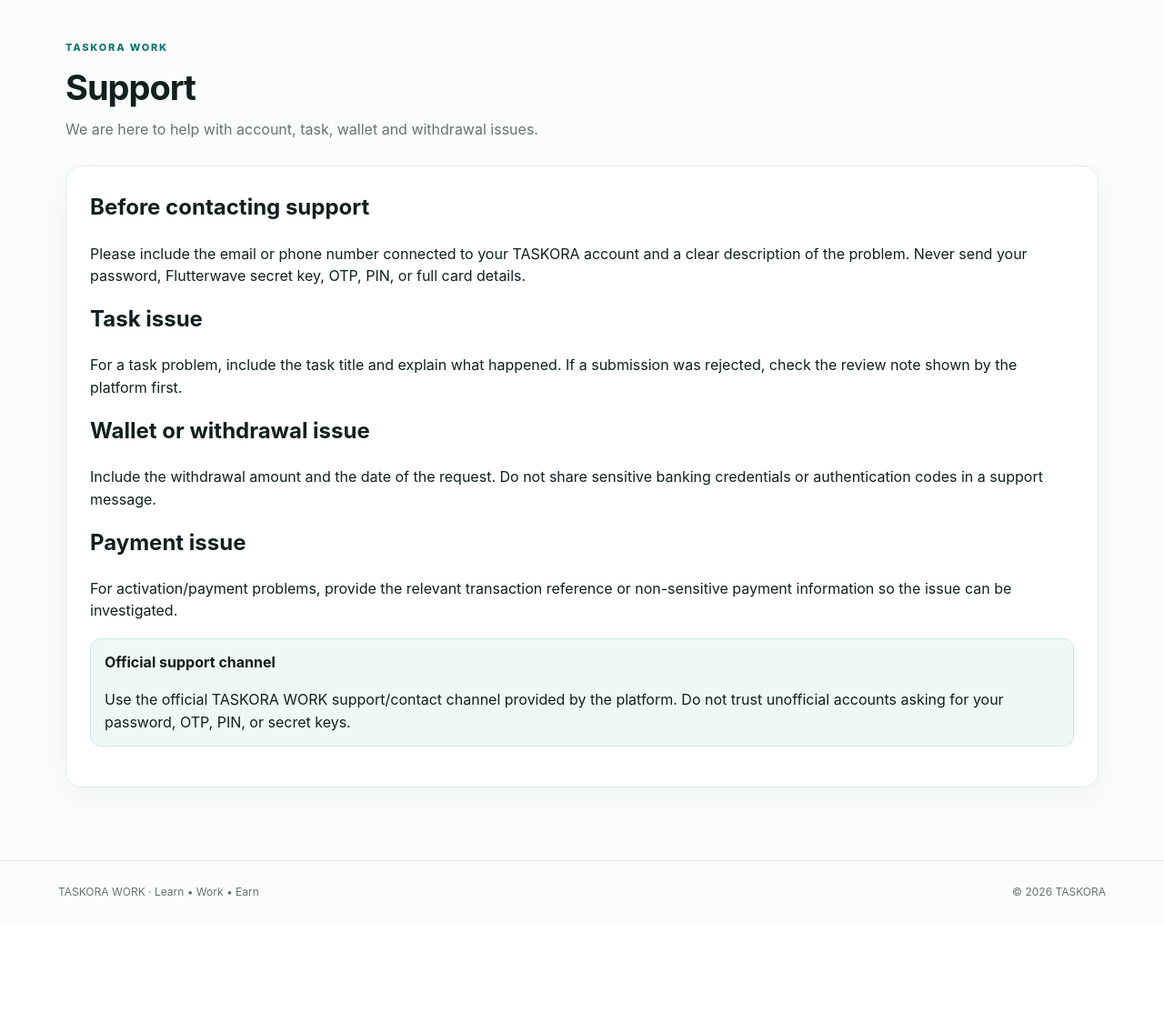
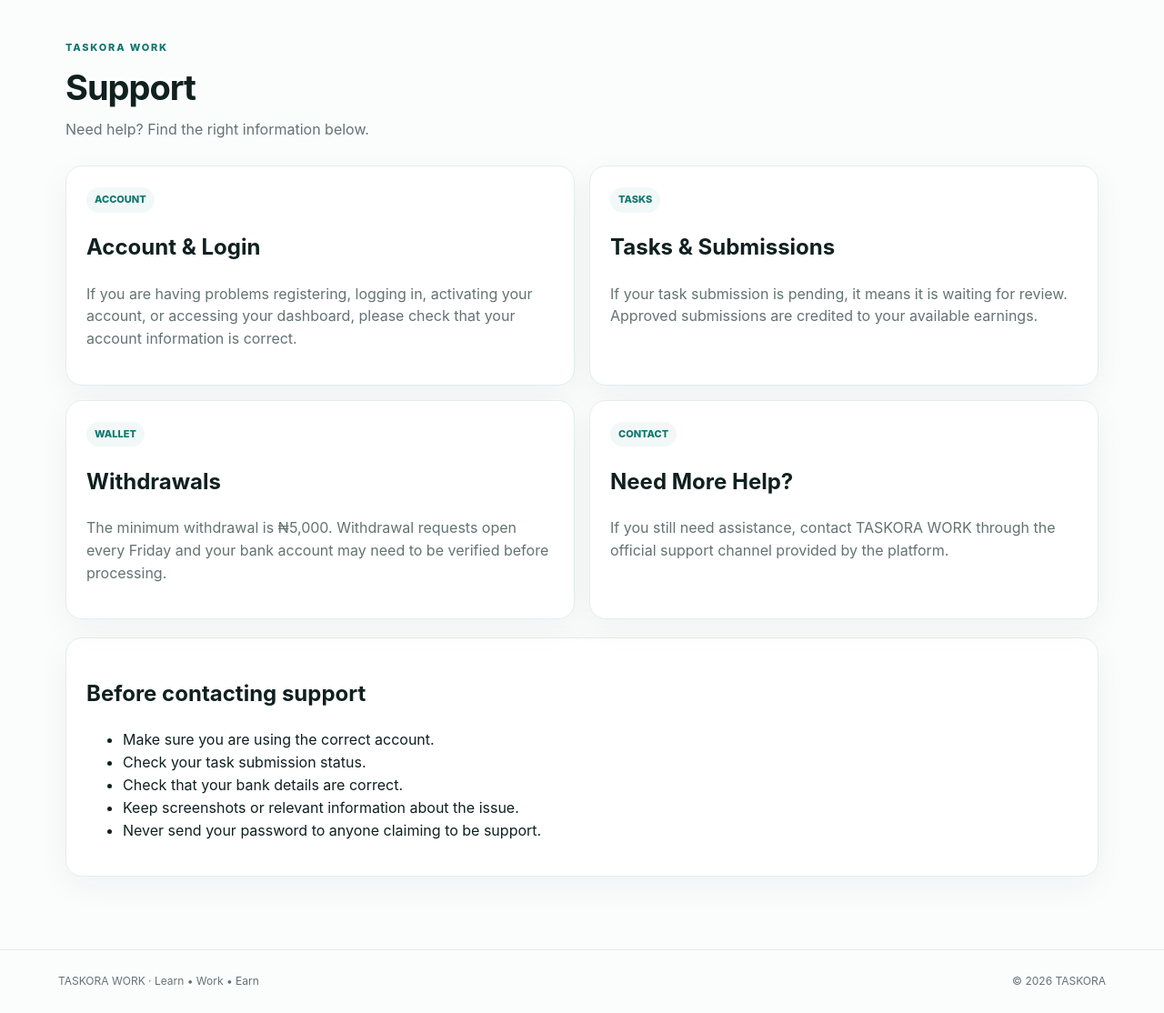
Before and after one commit to ssdplc1-crypto/taskora-work, a Flask app: page /support in a window 1280 px wide. Shown: the part 72-1186 px from the top of the page at 91% size. Before the commit the page ends 1057 px from the top, so only its background shows below. Run offline with Flask 3, Linux system fonts and the light colour scheme; some libraries are stand-ins or nearby versions.

Commit message:
Update support.html

```diff
--- a/templates/support.html
+++ b/templates/support.html
@@ -1,30 +1,70 @@
 {% extends "base.html" %}
+
 {% block title %}Support — TASKORA WORK{% endblock %}
+
 {% block content %}
+
 <div class="page-head">
-  <div>
-    <span class="eyebrow">TASKORA WORK</span>
-    <h1>Support</h1>
-    <p>We are here to help with account, task, wallet and withdrawal issues.</p>
-  </div>
+    <div>
+        <span class="eyebrow">TASKORA WORK</span>
+        <h1>Support</h1>
+        <p>Need help? Find the right information below.</p>
+    </div>
 </div>
 
-<div class="form-card">
-  <h2>Before contacting support</h2>
-  <p>Please include the email or phone number connected to your TASKORA account and a clear description of the problem. Never send your password, Flutterwave secret key, OTP, PIN, or full card details.</p>
+<div class="grid two">
 
-  <h2>Task issue</h2>
-  <p>For a task problem, include the task title and explain what happened. If a submission was rejected, check the review note shown by the platform first.</p>
+    <section class="card">
+        <span class="pill">ACCOUNT</span>
+        <h2>Account & Login</h2>
+        <p>
+            If you are having problems registering, logging in, activating
+            your account, or accessing your dashboard, please check that
+            your account information is correct.
+        </p>
+    </section>
 
-  <h2>Wallet or withdrawal issue</h2>
-  <p>Include the withdrawal amount and the date of the request. Do not share sensitive banking credentials or authentication codes in a support message.</p>
+    <section class="card">
+        <span class="pill">TASKS</span>
+        <h2>Tasks & Submissions</h2>
+        <p>
+            If your task submission is pending, it means it is waiting for
+            review. Approved submissions are credited to your available
+            earnings.
+        </p>
+    </section>
 
-  <h2>Payment issue</h2>
-  <p>For activation/payment problems, provide the relevant transaction reference or non-sensitive payment information so the issue can be investigated.</p>
+    <section class="card">
+        <span class="pill">WALLET</span>
+        <h2>Withdrawals</h2>
+        <p>
+            The minimum withdrawal is ₦5,000. Withdrawal requests open every
+            Friday and your bank account may need to be verified before
+            processing.
+        </p>
+    </section>
 
-  <div class="notice" style="margin-top:18px;">
-    <strong>Official support channel</strong>
-    <p style="margin-bottom:0;">Use the official TASKORA WORK support/contact channel provided by the platform. Do not trust unofficial accounts asking for your password, OTP, PIN, or secret keys.</p>
-  </div>
+    <section class="card">
+        <span class="pill">CONTACT</span>
+        <h2>Need More Help?</h2>
+        <p>
+            If you still need assistance, contact TASKORA WORK through the
+            official support channel provided by the platform.
+        </p>
+    </section>
+
 </div>
+
+<section class="card" style="margin-top:20px;">
+    <h2>Before contacting support</h2>
+
+    <ul>
+        <li>Make sure you are using the correct account.</li>
+        <li>Check your task submission status.</li>
+        <li>Check that your bank details are correct.</li>
+        <li>Keep screenshots or relevant information about the issue.</li>
+        <li>Never send your password to anyone claiming to be support.</li>
+    </ul>
+</section>
+
 {% endblock %}
```
